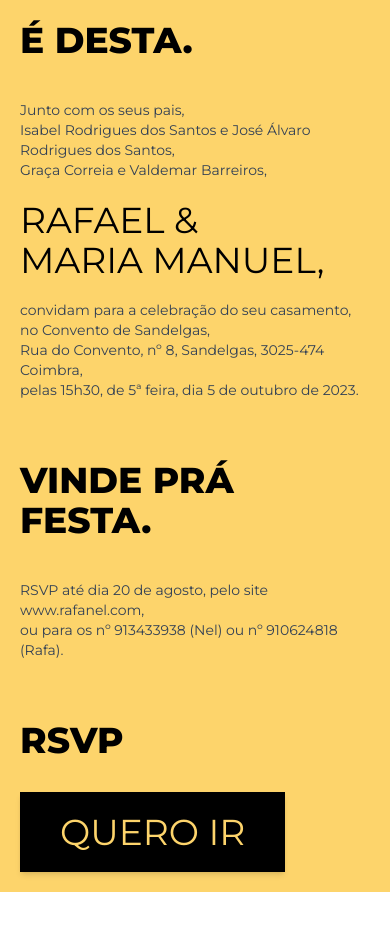
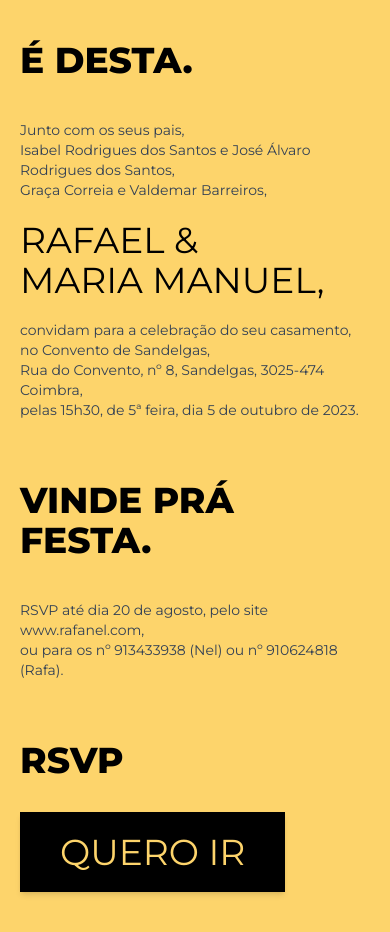
Before and after one commit to rikas/rafanel.com, a React (Vite) app: page / in a window 390 px wide. Before the commit the page ends 892 px from the top, so only its background shows below. Built offline with nearby package versions, Linux system fonts and the light colour scheme.

Commit message:
Responsive adjustments

```diff
--- a/src/components/PageContainer.jsx
+++ b/src/components/PageContainer.jsx
@@ -1,6 +1,6 @@
 const PageContainer = ({ children }) => (
-  <div className="bg-amareto min-h-screen p-5 md:p-10">
-    <div className="mx-auto max-w-4xl flex flex-wrap gap-5 sm:gap-10 xl:gap-20">{children}</div>
+  <div className="bg-amareto min-h-screen px-5 py-10 md:px-10">
+    <div className="mx-auto max-w-4xl flex flex-wrap gap-5 md:gap-20">{children}</div>
   </div>
 );
 
```
